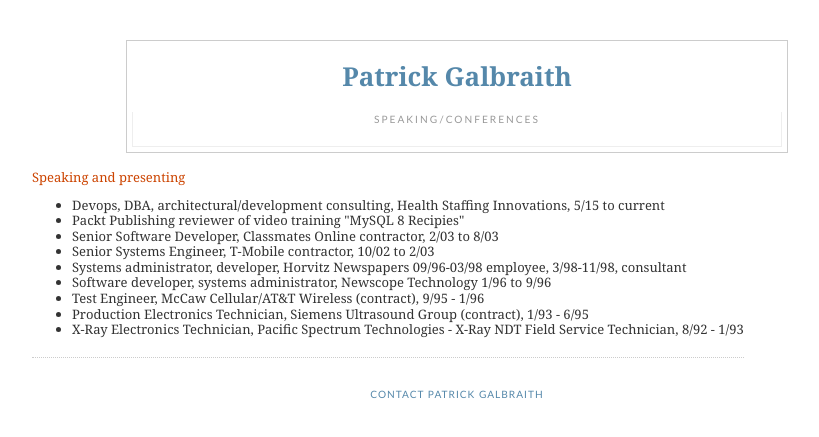
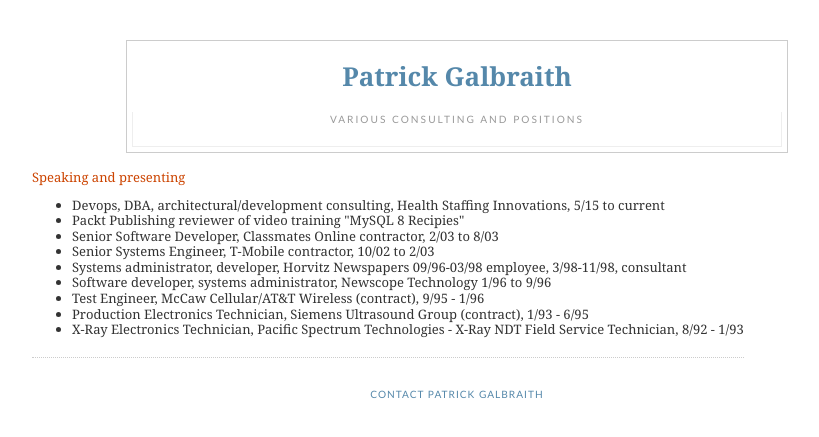
Before and after one commit to CaptTofu/patg.net, a Jekyll site: the page various.html, which Jekyll copies as it is, in a window 1280 px wide. Shown: the top 437 px of the page, without its empty margins (183-1002 px from the left). Built offline with Jekyll 4.4.1, drawn with Linux system fonts in a browser that asks for light colours.

Commit message:
Title was incorrect

```diff
--- a/various.html
+++ b/various.html
@@ -182,7 +182,7 @@
         <!-- beging #header -->
         <div id="header">
             <h1 id="resume-title"><b><a href="http://patg.net">Patrick Galbraith</a></b></h2>
-            <p id="description">Speaking/Conferences</p>
+            <p id="description">Various Consulting and Positions</p>
         </div>
         <!-- end #header -->
         <!-- Begin #content -->
```
